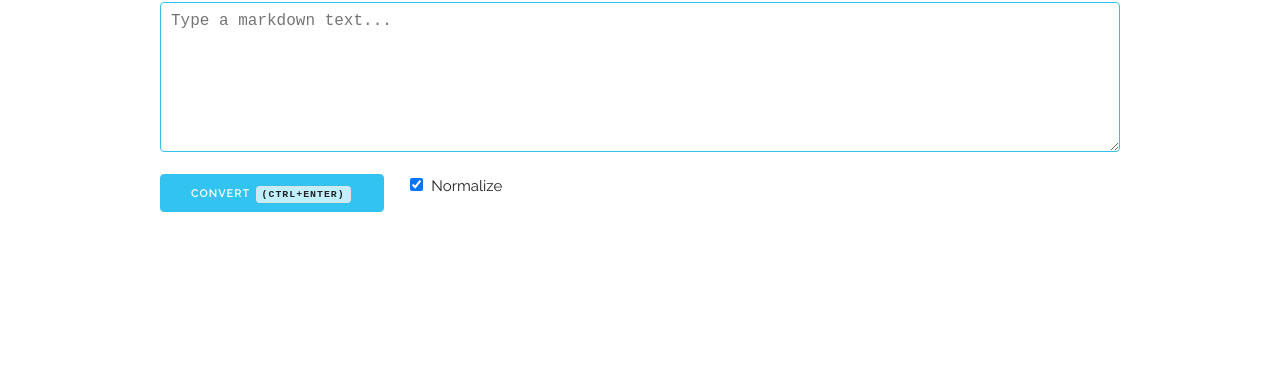
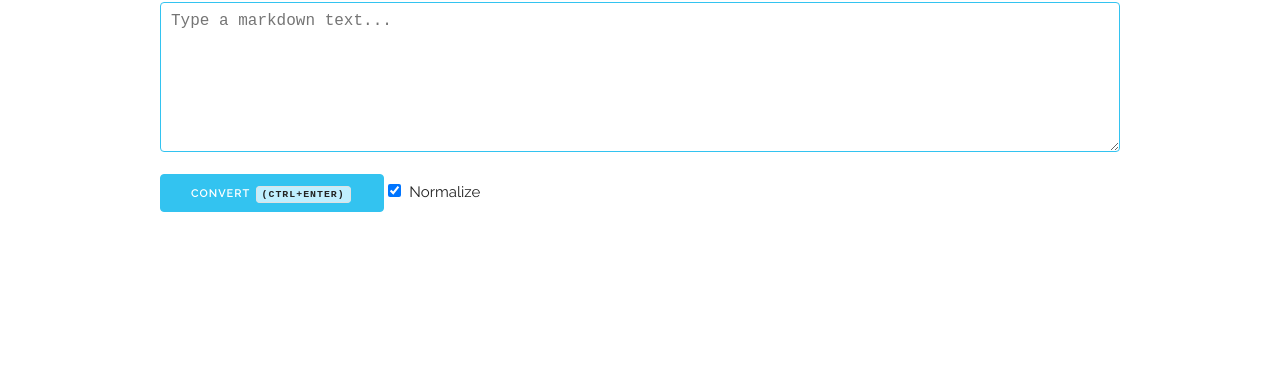
Before and after one commit to babelmark/babelmark.github.io, a Jekyll site: the page built from index.html, in a window 1280 px wide. Shown: the part 151-519 px from the top of the page. Built offline with Jekyll 4.4.1, drawn with Linux system fonts in a browser that asks for light colours.

Commit message:
Fix normalize check box for mobile device

```diff
--- a/index.html
+++ b/index.html
@@ -7,15 +7,13 @@ layout: default
 	</div>
 </div>
 <div class="row">
-	<div class="three columns">
+	<div class="twelve columns">
 		<button class="button-primary" onclick="sendRequestFromInput()">Convert <code>(ctrl+enter)</code></button>
+		<label style="display: inline-block;">
+		   <input id="normalize" type="checkbox" checked onchange="displayResults()">
+		   <span class="label-body">Normalize</span>
+		</label>
 		<span id="query-spin" class="spin" style="display: none">{% include spin.svg %}</span>
-	</div>
-	<div class="nine columns">
-		  <label>
-			<input id="normalize" type="checkbox" checked onchange="displayResults()">
-			<span class="label-body">Normalize</span>
-		  </label>
 	</div>
 </div>
 <div class="row">
```
